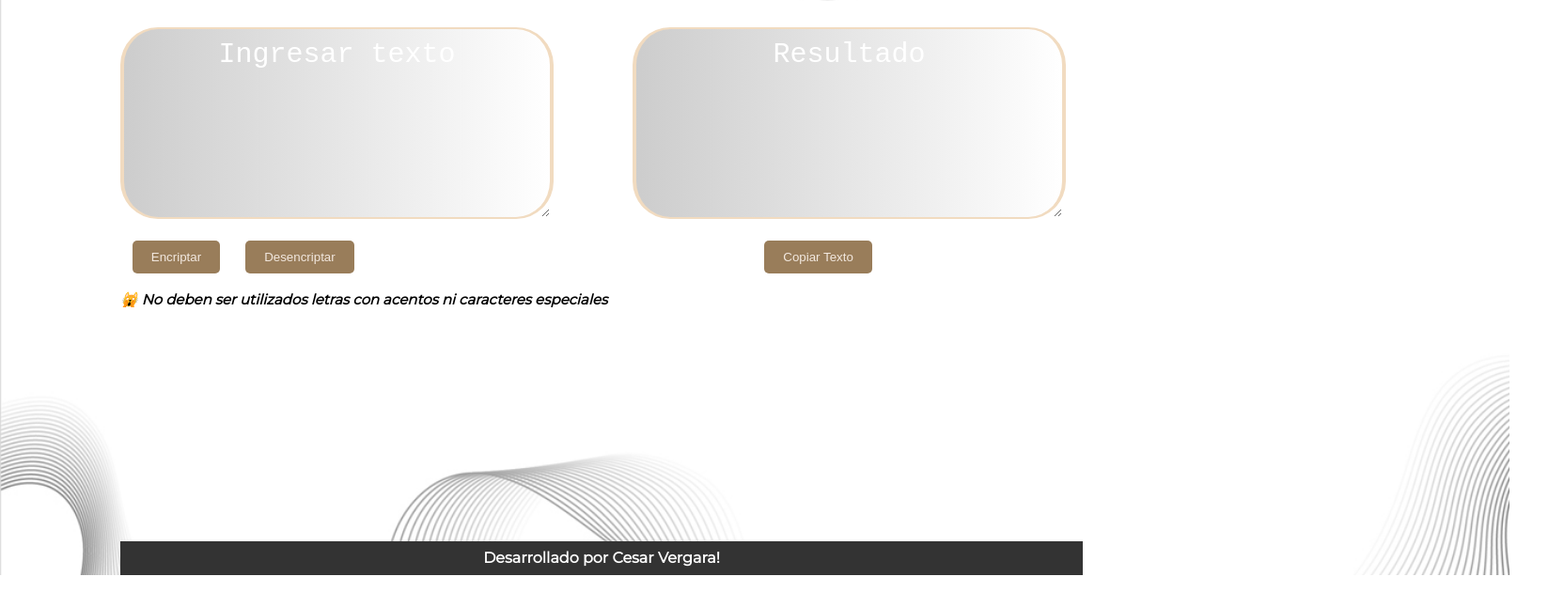
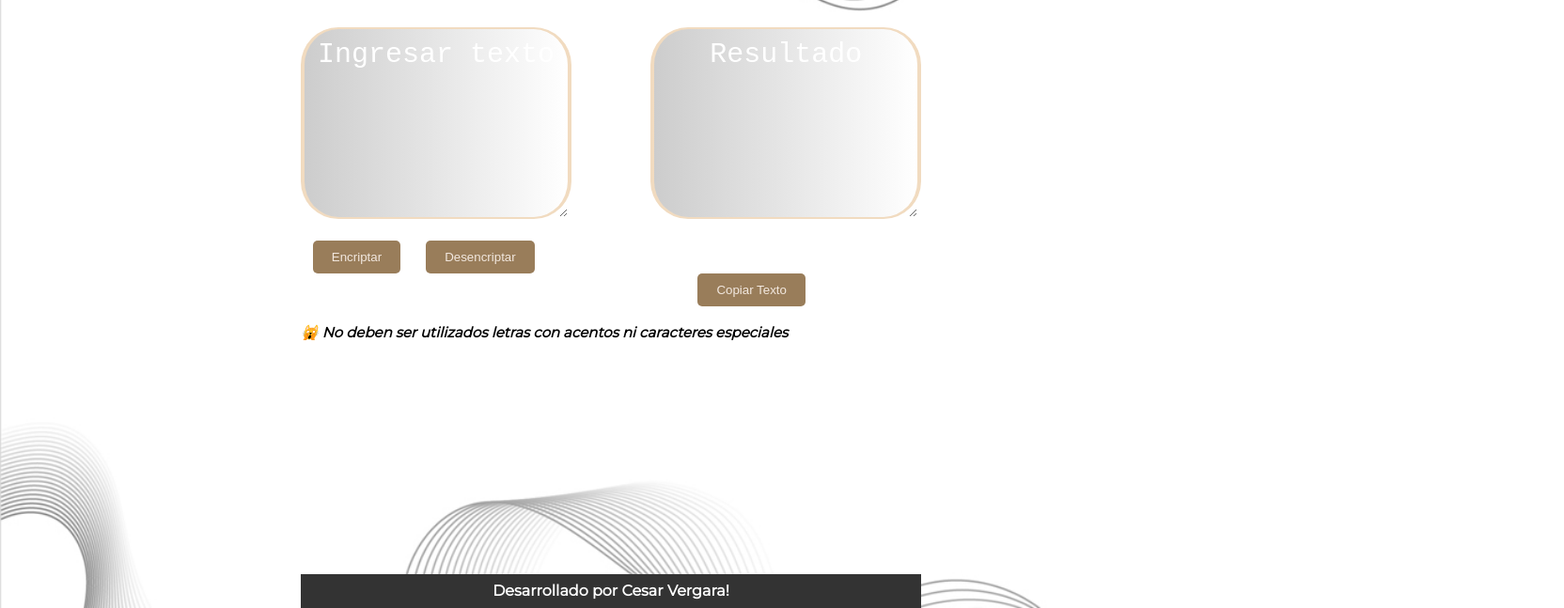
Before and after one commit to OmarDNegro/Challenge-encriptador, a plain HTML site: page index.html in a window 1280 px wide. Shown: the part 291-938 px from the top of the page at 94% size, 1664 px wide, since content can reach past the window. Before the commit the page ends 903 px from the top, so only its background shows below. Drawn offline with Linux system fonts and the light colour scheme.

Commit message:
se ajusta width del container

```diff
--- a/index.html
+++ b/index.html
@@ -2,7 +2,7 @@
 <html lang="es">
 <head>
     <meta charset="UTF-8">
-    <meta name="viewport" content="width=device-width, initial-scale=1.0">
+    <meta name="viewport" content="width=1366, initial-scale=1.0">
     <title>Encriptador</title>
     <link rel="stylesheet" href="reset.css">
     <link rel="stylesheet" href="style.css">
--- a/style.css
+++ b/style.css
@@ -2,7 +2,6 @@ body {
     margin: 0;
     padding: 0;
     background-image:url(background.jpg);
-    background-repeat:no-repeat;
     background-size: cover;
     font-family: "Montserrat", sans-serif;
     font-optical-sizing: auto;
@@ -21,7 +20,7 @@ h1{
 }
 
 .container {
-    width: 80%;
+    width: 50%;
     margin: 0 auto;
 }
 
@@ -103,6 +102,7 @@ h2 {
     font-style: italic;
 }
 footer {
+    width: 100%;
     text-align: center;
     margin-top:250px;
     padding: 10px;
```
